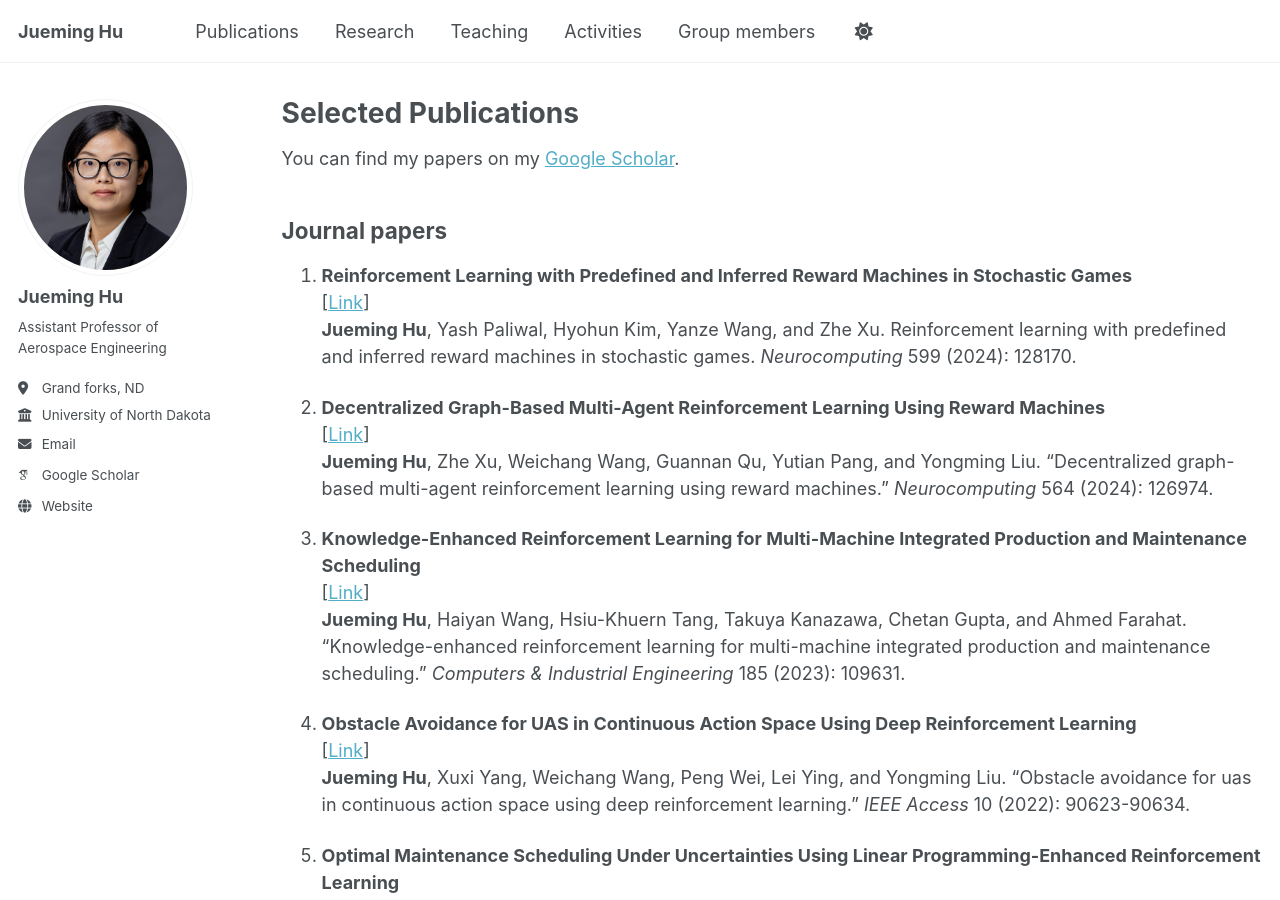
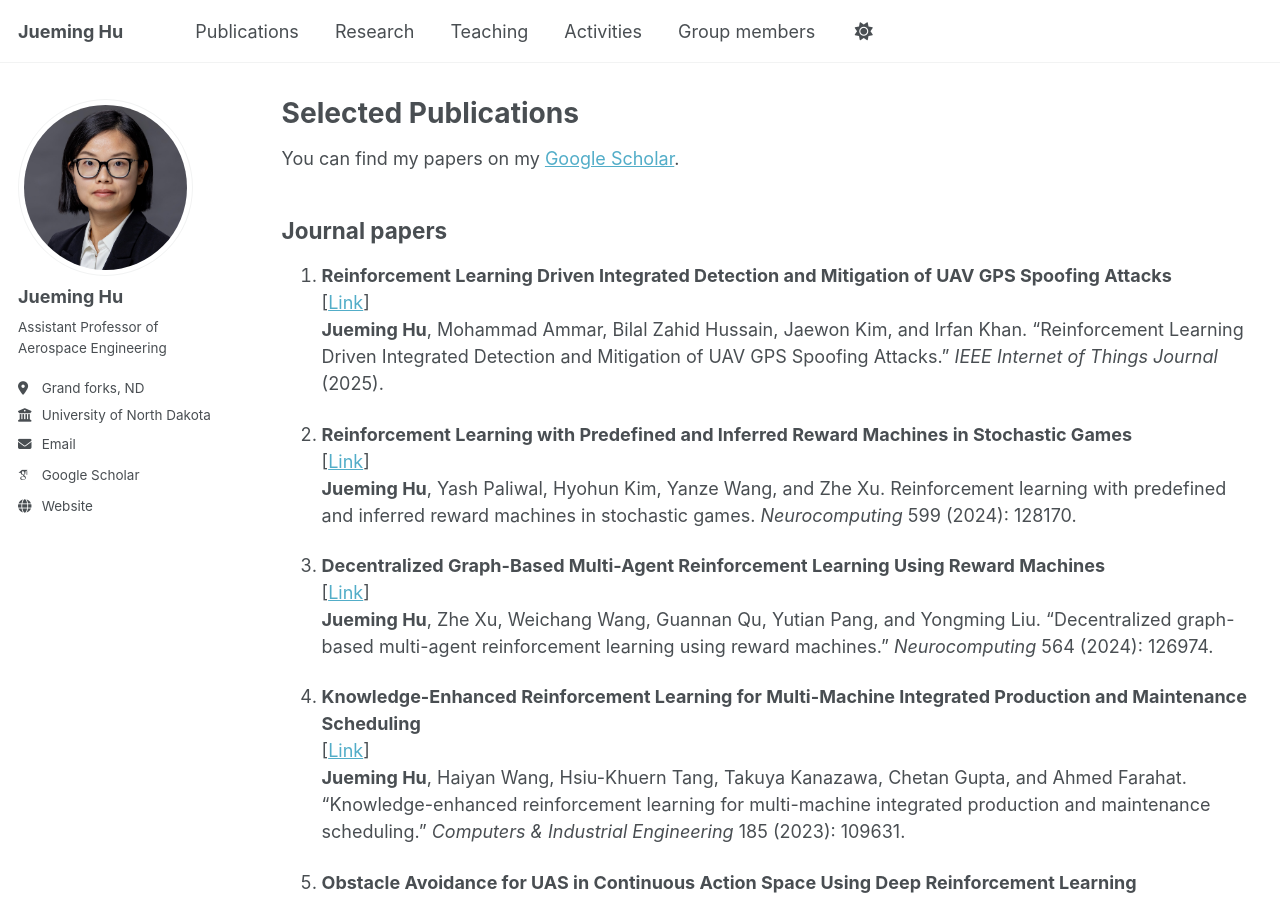
Before and after one commit to Jueming6/Jueming6.github.io, a Jekyll site: the page built from _pages/publications.md, in a window 1280 px wide and 900 px high. Built offline with Jekyll 4.4.1, drawn with Linux system fonts in a browser that asks for light colours; some web fonts are replaced.

Commit message:
update 072025

```diff
--- a/_pages/publications.md
+++ b/_pages/publications.md
@@ -8,30 +8,34 @@ You can find my papers on my [Google Scholar](https://scholar.google.com/citatio
 
 ## Journal papers
 
-1. **Reinforcement Learning with Predefined and Inferred Reward Machines in Stochastic Games**
+1. **Reinforcement Learning Driven Integrated Detection and Mitigation of UAV GPS Spoofing Attacks**
+   \[[Link](https://ieeexplore.ieee.org/abstract/document/11032088)\]<br>
+   **Jueming Hu**, Mohammad Ammar, Bilal Zahid Hussain, Jaewon Kim, and Irfan Khan. "Reinforcement Learning Driven Integrated Detection and Mitigation of UAV GPS Spoofing Attacks." *IEEE Internet of Things Journal* (2025).
+
+2. **Reinforcement Learning with Predefined and Inferred Reward Machines in Stochastic Games**
    \[[Link](https://www.sciencedirect.com/science/article/abs/pii/S092523122400941X)\]<br>
    **Jueming Hu**, Yash Paliwal, Hyohun Kim, Yanze Wang, and Zhe Xu. Reinforcement learning with predefined and inferred reward machines in stochastic games. *Neurocomputing* 599 (2024): 128170.
 
-2. **Decentralized Graph-Based Multi-Agent Reinforcement Learning Using Reward Machines**
+3. **Decentralized Graph-Based Multi-Agent Reinforcement Learning Using Reward Machines**
    \[[Link](https://www.sciencedirect.com/science/article/pii/S0925231223010974?casa_token=v1M3GjBXPZQAAAAA:n7CSp_txHmndGYXflemphQs0wR3nTUbKUAVTbz09DrtpoaICdwar_MXFVbNyjwrqb88PbW4tHA)\]<br>
    **Jueming Hu**, Zhe Xu, Weichang Wang, Guannan Qu, Yutian Pang, and Yongming Liu. "Decentralized graph-based multi-agent reinforcement learning using reward machines." *Neurocomputing* 564 (2024): 126974.
 
 
-3. **Knowledge-Enhanced Reinforcement Learning for Multi-Machine Integrated Production and Maintenance Scheduling**
+4. **Knowledge-Enhanced Reinforcement Learning for Multi-Machine Integrated Production and Maintenance Scheduling**
    \[[Link](https://www.sciencedirect.com/science/article/abs/pii/S0360835223006551)\]<br>
    **Jueming Hu**, Haiyan Wang, Hsiu-Khuern Tang, Takuya Kanazawa, Chetan Gupta, and Ahmed Farahat. "Knowledge-enhanced reinforcement learning for multi-machine integrated production and maintenance scheduling." *Computers & Industrial Engineering* 185 (2023): 109631.
 
-4. **Obstacle Avoidance for UAS in Continuous Action Space Using Deep Reinforcement Learning**
+5. **Obstacle Avoidance for UAS in Continuous Action Space Using Deep Reinforcement Learning**
    \[[Link](https://ieeexplore.ieee.org/abstract/document/9868001)\]<br>
    **Jueming Hu**, Xuxi Yang, Weichang Wang, Peng Wei, Lei Ying, and Yongming Liu. "Obstacle avoidance for uas in continuous action space using deep reinforcement learning." *IEEE Access* 10 (2022): 90623-90634.
 
 
-5. **Optimal Maintenance Scheduling Under Uncertainties Using Linear Programming-Enhanced Reinforcement Learning**
+6. **Optimal Maintenance Scheduling Under Uncertainties Using Linear Programming-Enhanced Reinforcement Learning**
    \[[Link](https://www.sciencedirect.com/science/article/abs/pii/S0952197621004565)\]<br>
    **Jueming Hu**, Yuhao Wang, Yutian Pang, and Yongming Liu. "Optimal maintenance scheduling under uncertainties using Linear Programming-enhanced Reinforcement Learning." *Engineering Applications of Artificial Intelligence* 109 (2022): 104655.
 
 
-6. **Probabilistic Risk-Based Operational Safety Bound for Rotary-Wing Unmanned Aircraft Systems Traffic Management**
+7. **Probabilistic Risk-Based Operational Safety Bound for Rotary-Wing Unmanned Aircraft Systems Traffic Management**
    \[[Link](https://arc.aiaa.org/doi/full/10.2514/1.I010786)\]<br>
    **Jueming Hu**, Heinz Erzberger, Kai Goebel, and Yongming Liu. "Probabilistic risk-based operational safety bound for rotary-wing unmanned aircraft systems traffic management." *Journal of Aerospace Information Systems* 17, no. 3 (2020): 171-181.
 
```
